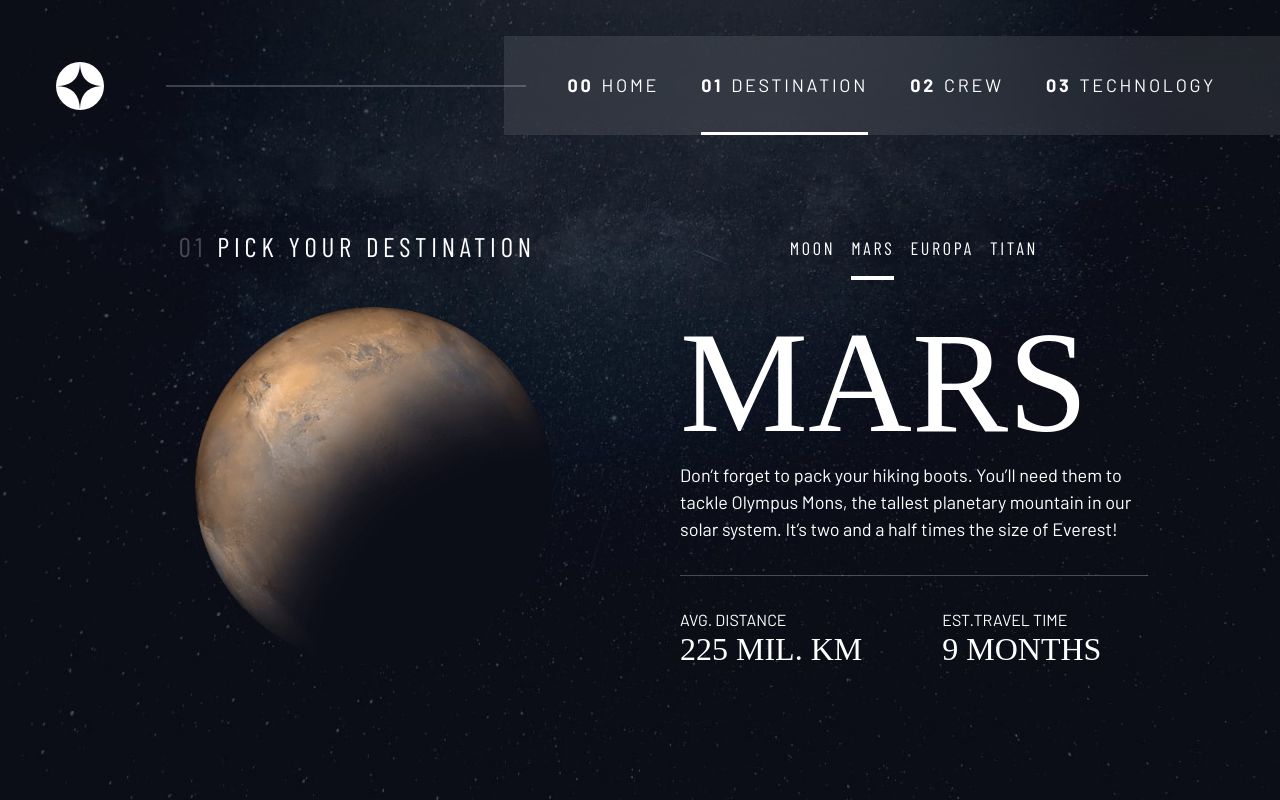
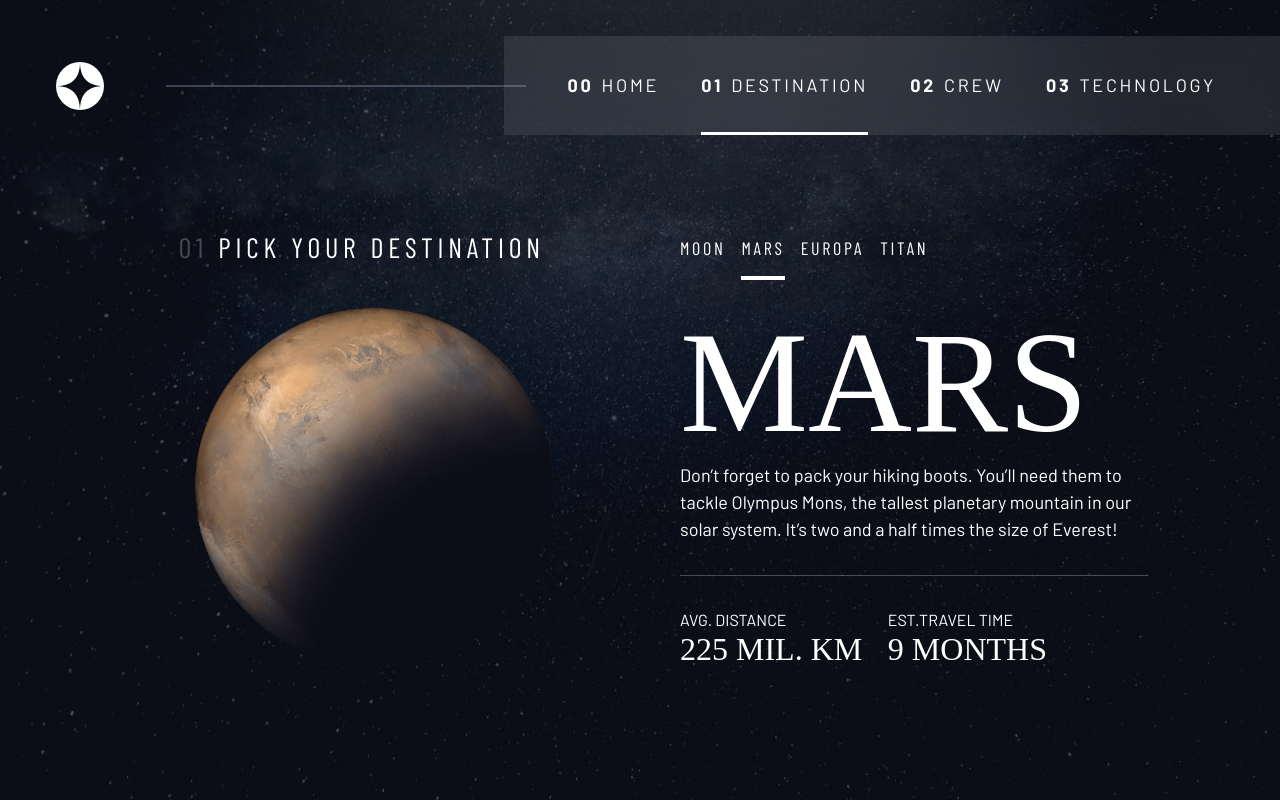
Before and after one commit to cruzrafaelx/space-travel, a React (Create React App) app: page /destinations/1 in a window 1280 px wide. Built offline with nearby package versions, Linux system fonts and the light colour scheme; a web font is replaced by a local one.

Commit message:
Fix alignment issues with destinations

```diff
--- a/src/App.css
+++ b/src/App.css
@@ -11,7 +11,7 @@
   --fs-800: 6.25rem;
   --fs-700: 3.5rem;
   --fs-600: 2rem;
-  --fs-500: 1.75rem;
+  --fs-500: 1rem;
   --fs-400: 1.125rem;
   --fs-300: 1rem;
   --fs-200: 0.875rem;
@@ -28,6 +28,7 @@
       --fs-800: 5rem;
       --fs-700: 2.5rem;
       --fs-600: 1.5rem;
+      --fs-500: 1.25rem;
       --fs-400: 1rem;
   }
 }
@@ -38,6 +39,7 @@
       --fs-800: 6.25rem;
       --fs-700: 3.5rem;
       --fs-600: 2rem;
+      --fs-500: 1.75rem;
       --fs-400: 1.125rem;
   }
 }
@@ -144,9 +146,10 @@ select {
   padding-inline: 1rem;
 }
 
-.grid-container > *{
-  max-width: 60ch;
+.grid-container  p{
+  max-width: 50ch;
 }
+
 
 
 @media (min-width: 50rem ){
@@ -160,8 +163,6 @@ select {
     padding-bottom: max(6rem, 20vh);
     align-items: end;
   }
-
-
 
   .grid-container > *:first-child{
     grid-column: 2;
@@ -650,8 +651,6 @@ freedom with animation */
 
 /* DESTINATIONS */
 
-/* MOON */
-
 /* Mobile */
 .dest-title{
   flex-direction: column;
@@ -668,7 +667,7 @@ freedom with animation */
 }
 
 .dest-title > img{
-  max-width: 80%;
+  max-width: 60%;
   margin-inline: auto;
 }
 
@@ -677,35 +676,53 @@ freedom with animation */
 }
 
 .dest-sub-content{
-  flex-direction: column;
-  gap: 2rem;
-  padding-block: 2rem;
+ justify-content: space-evenly;
+ margin-block: 2rem;
 }
+
 
 .description{
   padding-bottom: 2rem;
   border-bottom: 1px solid hsl(var(--clr-white) / .25);
 }
 
+.secondary-nav{
+  --gap: 1rem;
+  padding: 0;
+  margin: 0;
+  list-style: none;
+  font-family: var(--ff-sans-cond);
+}
+
+.secondary-nav a{
+  text-decoration: none;
+}
+
+.secondary-nav.underline-indicators > *{
+  padding: 1em 0;
+  position: relative;
+  cursor: pointer;
+  border: 0;
+}
+
 /* Tablet */
 @media (min-width: 37.5em){
 
   .grid-container--destinations{
-
     padding-block-start: 2em;
   }
-
 
   .dest-title{
     width: 100%;
   }
+
   .dest-title > h1{
     text-align: left;
   }
 
   .dest-sub-content{
     flex-direction: row;
-    justify-content: space-around;
+    justify-content: space-evenly;
     gap: 2rem;
   }
 }
@@ -738,27 +755,11 @@ freedom with animation */
 
   .dest-sub-content{
     justify-content: start;
-    gap: 5rem;
+    gap: min(2vw, 6rem);
+  }
+
+  .secondary-nav{
+    justify-content: start;
   }
 
 }
-
-
-.secondary-nav{
-  --gap: 1rem;
-  padding: 0;
-  margin: 0;
-  list-style: none;
-  font-family: var(--ff-sans-cond);
-}
-
-.secondary-nav a{
-  text-decoration: none;
-}
-
-.secondary-nav.underline-indicators > *{
-  padding: 1em 0;
-  position: relative;
-  cursor: pointer;
-  border: 0;
-}
--- a/src/Layouts/DestinationsLayout.jsx
+++ b/src/Layouts/DestinationsLayout.jsx
@@ -19,8 +19,8 @@ function Destinations() {
   return (
     <section className='grid-container grid-container--destinations destinations flow' style={{"--flow-space": "1.5rem"}}>
         <div className='flex dest-title'>
-          <h1 className='uppercase letter-spacing-1'><span>01</span> Pick your destination</h1>
-          <img src={`http://localhost:3000/${image}`}></img>
+          <h1 className='uppercase letter-spacing-1 fs-500'><span aria-hidden='true'>01</span> Pick your destination</h1>
+          <img src={`http://localhost:3000/${image}`} alt={title}></img>
         </div>
 
         <div className='dest-content flow' >
--- a/src/Layouts/Layout.jsx
+++ b/src/Layouts/Layout.jsx
@@ -12,8 +12,6 @@ function Layout() {
       setIsMenuOpen(!isMenuOpen)
       console.log(isMenuOpen)
     }
-
-    //This is where you'll change the background images
 
 
   return (
```
